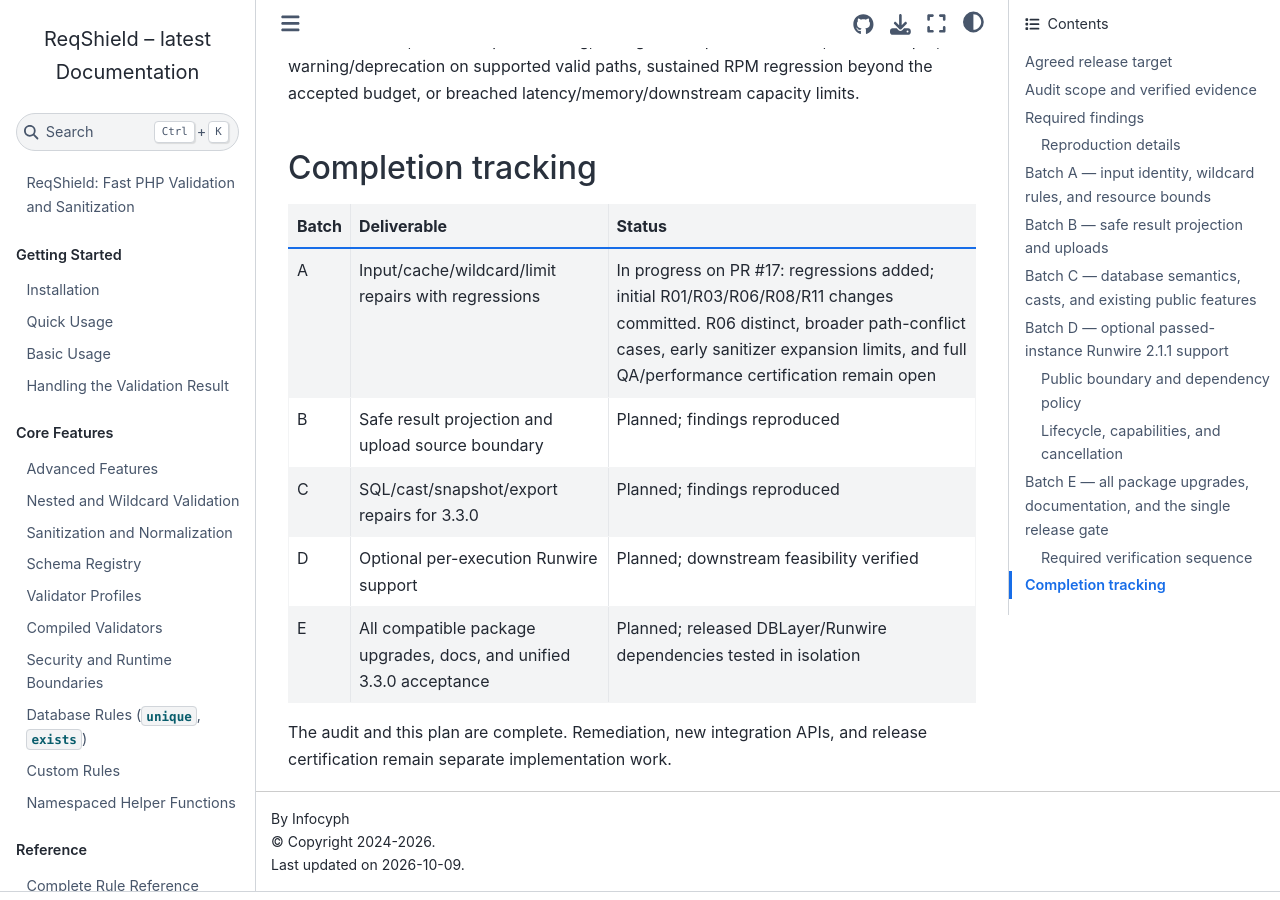
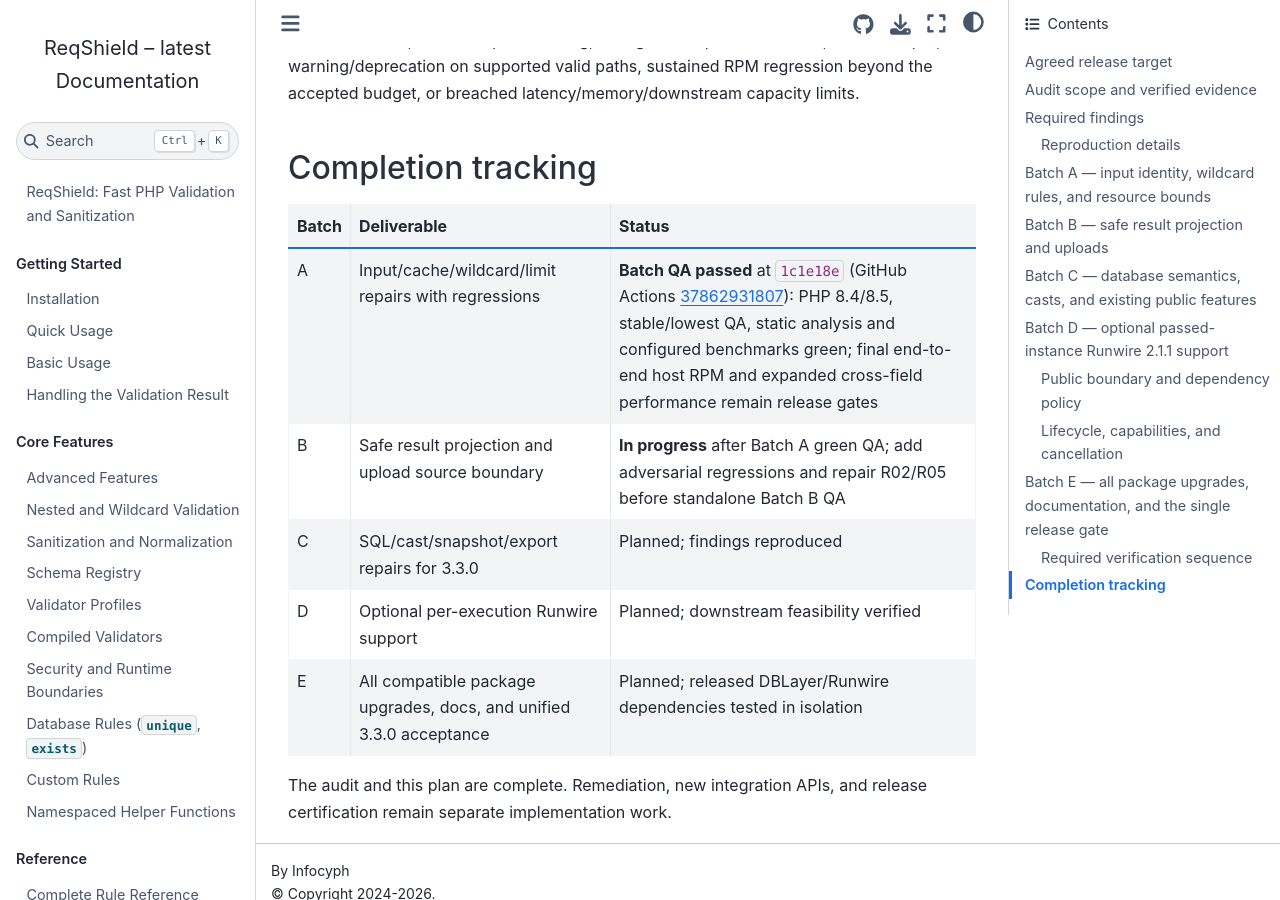
Before and after one commit to infocyph/ReqShield, a Sphinx documentation site: the page built from docs/plans/reqshield-3.3-audit-and-development-plan.md, in a window 1280 px wide and 900 px high, scrolled down 13138 px. Built offline with Sphinx 7.4.7 and the Sphinx Book theme 1.1.4, drawn with Linux system fonts in a browser that asks for light colours.

Commit message:
docs: certify Batch A hosted QA and open Batch B checkpoint

```diff
--- a/docs/plans/reqshield-3.3-audit-and-development-plan.md
+++ b/docs/plans/reqshield-3.3-audit-and-development-plan.md
@@ -188,8 +188,8 @@
 
 | Batch | Deliverable | Status |
 | --- | --- | --- |
-| A | Input/cache/wildcard/limit repairs with regressions | In progress on PR #17: regressions added; initial R01/R03/R06/R08/R11 changes committed. R06 distinct, broader path-conflict cases, early sanitizer expansion limits, and full QA/performance certification remain open |
-| B | Safe result projection and upload source boundary | Planned; findings reproduced |
+| A | Input/cache/wildcard/limit repairs with regressions | **Batch QA passed** at `1c1e18e` (GitHub Actions [37862931807](https://github.com/infocyph/ReqShield/actions/runs/37862931807)): PHP 8.4/8.5, stable/lowest QA, static analysis and configured benchmarks green; final end-to-end host RPM and expanded cross-field performance remain release gates |
+| B | Safe result projection and upload source boundary | **In progress** after Batch A green QA; add adversarial regressions and repair R02/R05 before standalone Batch B QA |
 | C | SQL/cast/snapshot/export repairs for 3.3.0 | Planned; findings reproduced |
 | D | Optional per-execution Runwire support | Planned; downstream feasibility verified |
 | E | All compatible package upgrades, docs, and unified 3.3.0 acceptance | Planned; released DBLayer/Runwire dependencies tested in isolation |
```
